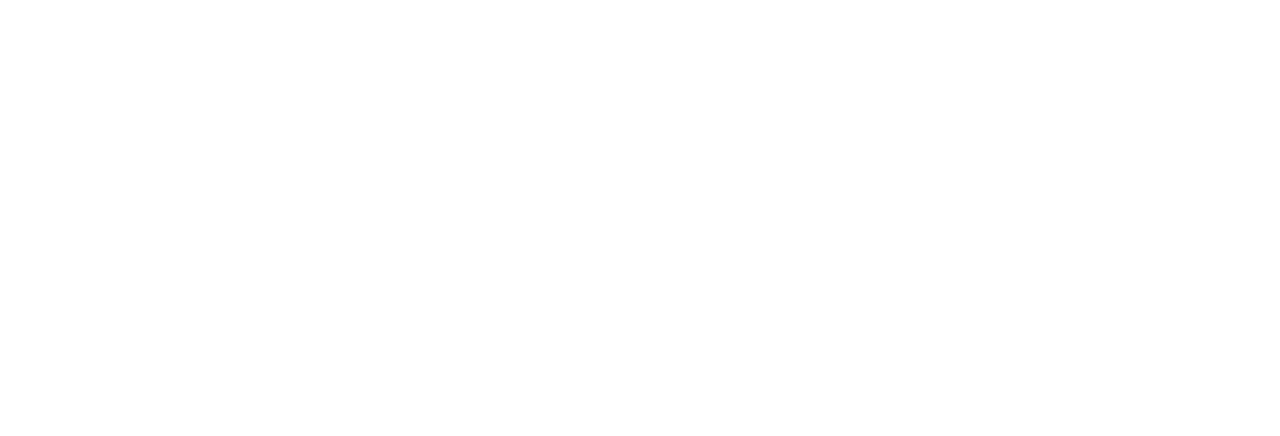
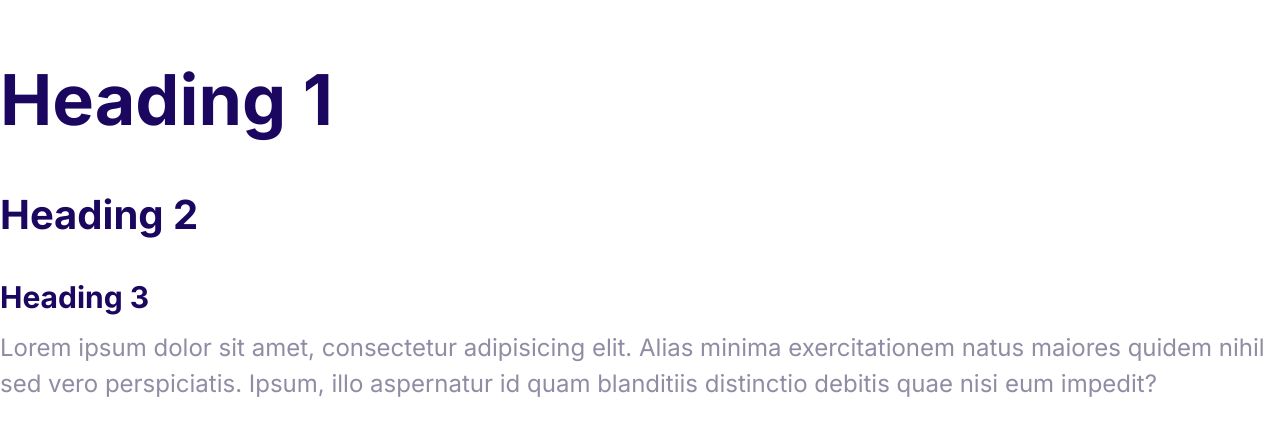
Before and after one commit to nazanin-saeidi/HostingTemplate, a plain HTML site: page index.html in a window 1280 px wide. Drawn offline with Linux system fonts and the light colour scheme.

Commit message:
Font styles are defined.

```diff
--- a/css/styles.css
+++ b/css/styles.css
@@ -5,3 +5,36 @@
   --color-headings: #1b0760;
   --color-body: #918ca4;
 }
+html {
+  font-size: 62.5%;
+}
+
+body {
+  font-family: Inter, Arial, Helvetica, sans-serif;
+  font-size: 2.4rem;
+  line-height: 1.5;
+  color: var(--color-body);
+}
+
+h1,
+h2,
+h3 {
+  color: var(--color-headings);
+  margin-bottom: 1rem;
+}
+
+h1 {
+  font-size: 7rem;
+}
+
+h2 {
+  font-size: 4rem;
+}
+
+h3 {
+  font-size: 3rem;
+}
+
+p {
+  margin-top: 0;
+}
--- a/index.html
+++ b/index.html
@@ -5,8 +5,24 @@
     <meta http-equiv="X-UA-Compatible" content="IE=edge" />
     <meta name="viewport" content="width=device-width, initial-scale=1.0" />
     <title>ABC Hosting</title>
+    <link rel="preconnect" href="https://fonts.googleapis.com" />
+    <link rel="preconnect" href="https://fonts.gstatic.com" crossorigin />
+    <link
+      href="https://fonts.googleapis.com/css2?family=Inter:wght@400;700&display=swap"
+      rel="stylesheet"
+    />
     <link rel="stylesheet" href="css/normalize.css" />
     <link rel="stylesheet" href="css/styles.css" />
   </head>
-  <body></body>
+  <body>
+    <h1>Heading 1</h1>
+    <h2>Heading 2</h2>
+    <h3>Heading 3</h3>
+    <p>
+      Lorem ipsum dolor sit amet, consectetur adipisicing elit. Alias minima
+      exercitationem natus maiores quidem nihil sed vero perspiciatis. Ipsum,
+      illo aspernatur id quam blanditiis distinctio debitis quae nisi eum
+      impedit?
+    </p>
+  </body>
 </html>
```
